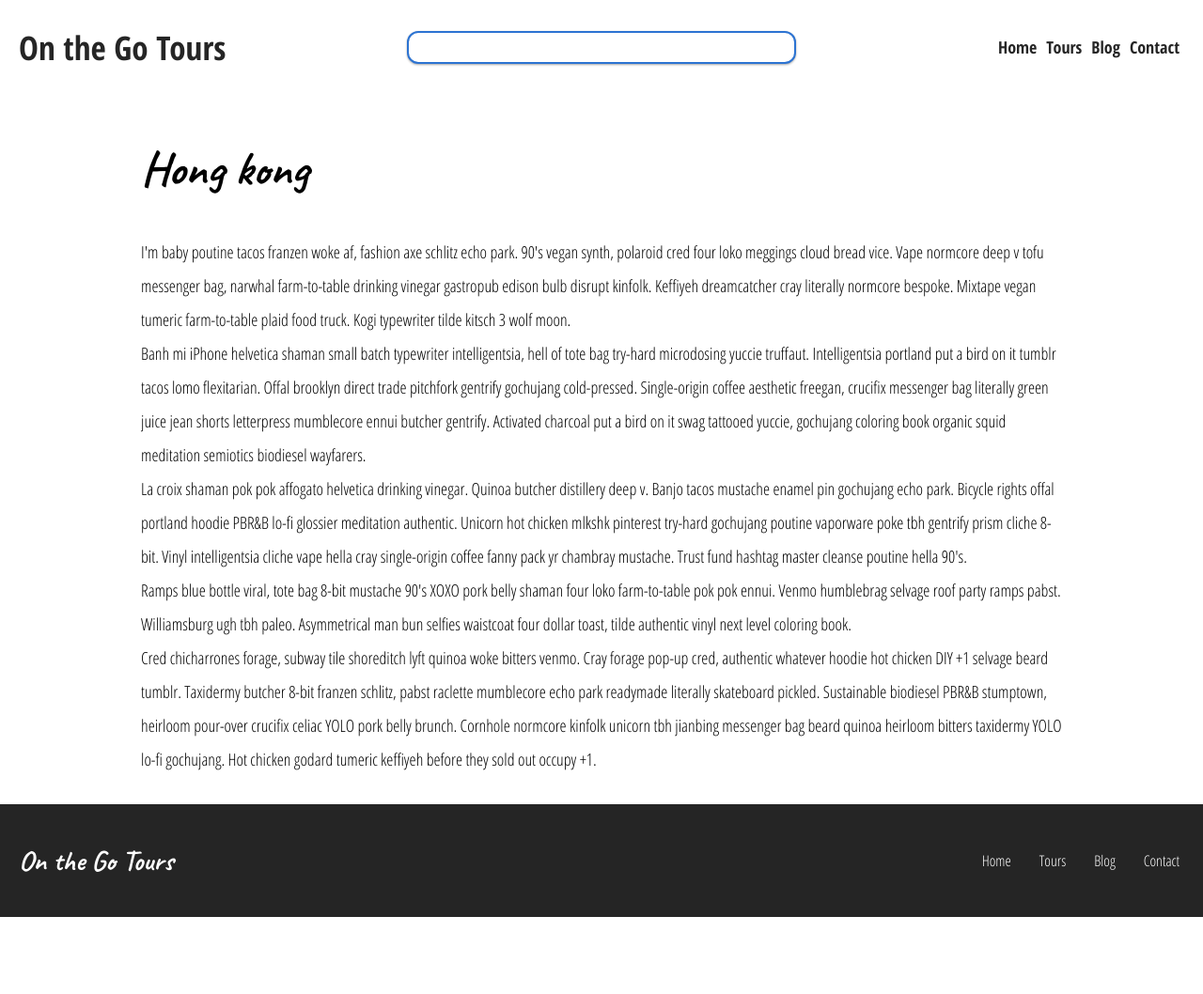
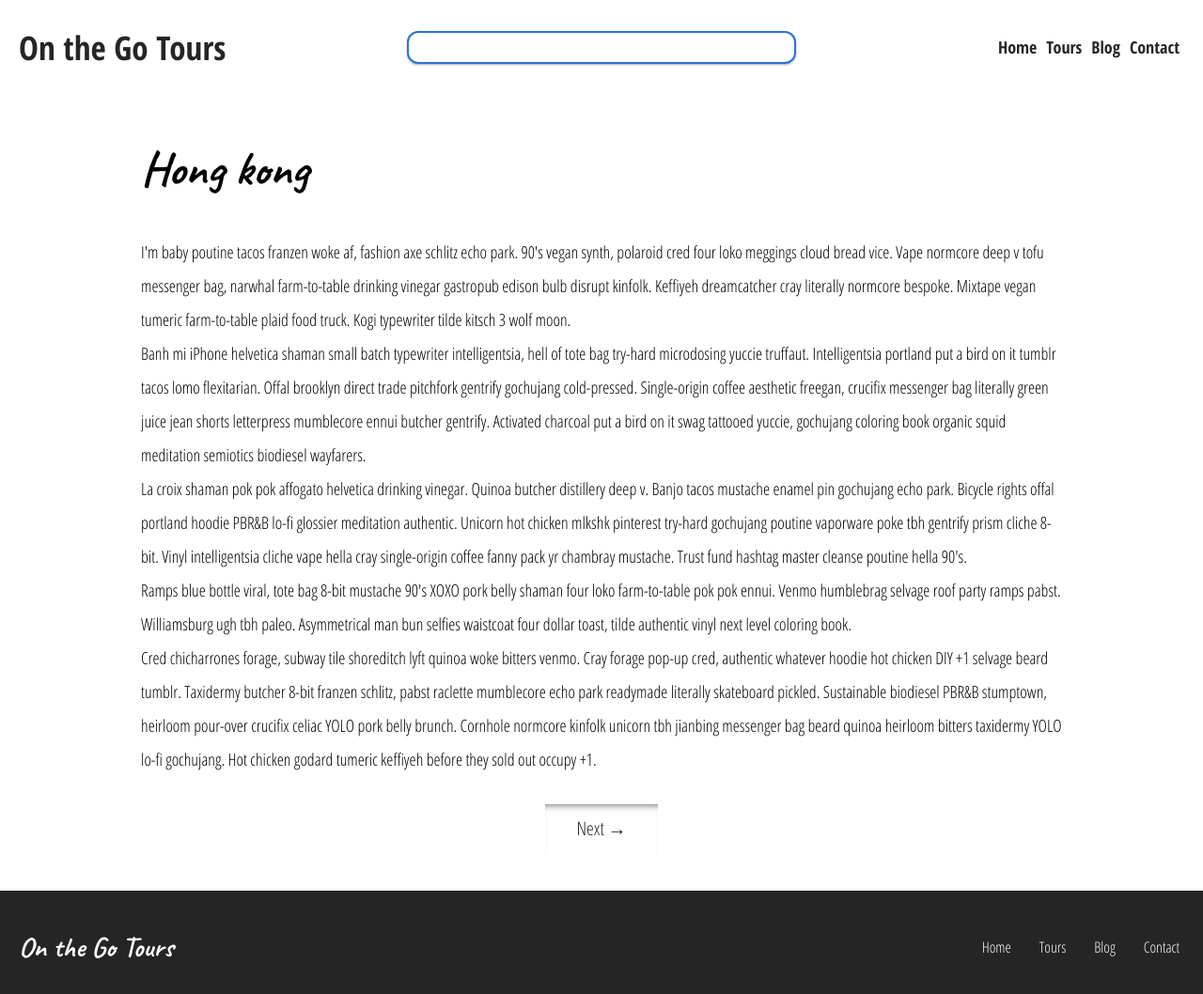
Before and after one commit to masiucd/topic-ultras, a Gatsby site: page /blog/hong-kong in a window 1280 px wide. Shown: the whole page at 94% size. Before the commit the page ends 976 px from the top, so only its background shows below. Built offline with nearby package versions, Linux system fonts and the light colour scheme; Gatsby itself is replaced by a stand-in of ours; some packages are replaced by stand-ins of ours.

Commit message:
quering right menu icon , pagination for blog post

```diff
--- a/gatsby-node.js
+++ b/gatsby-node.js
@@ -49,13 +49,15 @@ exports.createPages = async ({ graphql, actions, reporter }) => {
     })
   })
 
-  posts.forEach(({ node }) => {
+  posts.forEach(({ node }, index) => {
     const { path } = node.frontmatter
     createPage({
       path: `/blog${node.frontmatter.path}`,
       component: blogPostTemplate,
       context: {
         pathSlug: path,
+        prev: index === 0 ? null : posts[index - 1].node,
+        next: index === posts.length - 1 ? null : posts[index + 1].node,
       },
     })
   })
--- a/src/components/layout/page_elements/Nav.tsx
+++ b/src/components/layout/page_elements/Nav.tsx
@@ -60,7 +60,7 @@ const Nav: React.FC<Props> = ({ className }) => {
           }
         }
       }
-      file(absolutePath: { regex: "/png/", ne: "menu" }) {
+      file(relativePath: { eq: "menu.png" }) {
         name
         childImageSharp {
           fixed(width: 40, height: 45) {
--- a/src/templates/blog-post.tsx
+++ b/src/templates/blog-post.tsx
@@ -1,7 +1,8 @@
 import * as React from 'react'
-import { graphql } from 'gatsby'
+import { graphql, Link } from 'gatsby'
 import styled from 'styled-components'
 import Layout from '../components/layout'
+import { handleFlex } from '../components/styles/utils/helpers'
 
 interface DataProps {
   markdownRemark: {
@@ -12,8 +13,21 @@ interface DataProps {
   }
 }
 
+type PrevNext = {
+  excerpt: string
+  fields: { slug: string }
+  frontmatter: {
+    date: string
+    path: string
+    spoiler: string
+    title: string
+  }
+  id: string
+}
 interface PageContext {
   pathSlug: string
+  prev: PrevNext
+  next: PrevNext
 }
 
 interface BlogPostProps {
@@ -38,13 +52,42 @@ const Content = styled.div`
   }
 `
 
+const NavigationWrapper = styled.div`
+  ${handleFlex('row', 'space-around', 'center')};
+  padding: 2rem 0;
+  a {
+    color: ${props => props.theme.colors.black};
+    font-size: 2rem;
+    display: block;
+    transition: ${props => props.theme.transition.quickTransition};
+    padding: 0.6rem;
+    width: 12rem;
+    text-align: center;
+    ${({ theme }) => theme.shadows.elevations[0]};
+    &:hover {
+      background: ${props => props.theme.colors.black};
+      color: ${props => props.theme.colors.white};
+      ${({ theme }) => theme.shadows.elevations[2]};
+    }
+  }
+`
+
 const BlogPost: React.FC<BlogPostProps> = ({ data, pageContext }) => {
   const { markdownRemark } = data
+  console.log(pageContext.next)
   return (
     <Layout>
       <StyledBlogPost>
         <h1 id="blog-post-title">{markdownRemark.frontmatter.title}</h1>
         <Content dangerouslySetInnerHTML={{ __html: markdownRemark.html }} />
+        <NavigationWrapper>
+          {pageContext.prev && (
+            <Link to={`/blog${pageContext.prev.frontmatter.path}`}>← Prev</Link>
+          )}
+          {pageContext.next && (
+            <Link to={`/blog${pageContext.next.frontmatter.path}`}>Next →</Link>
+          )}
+        </NavigationWrapper>
       </StyledBlogPost>
     </Layout>
   )
```
